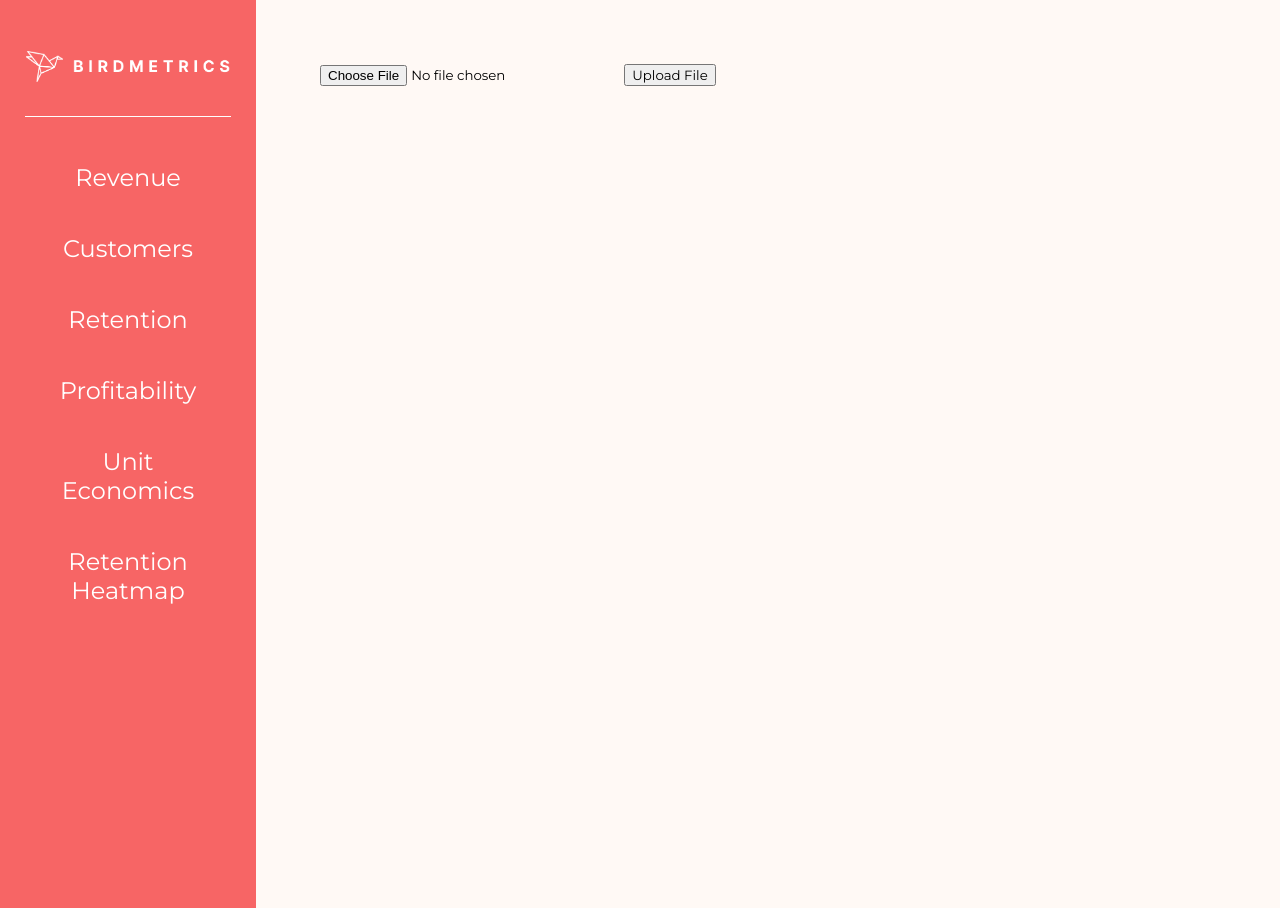
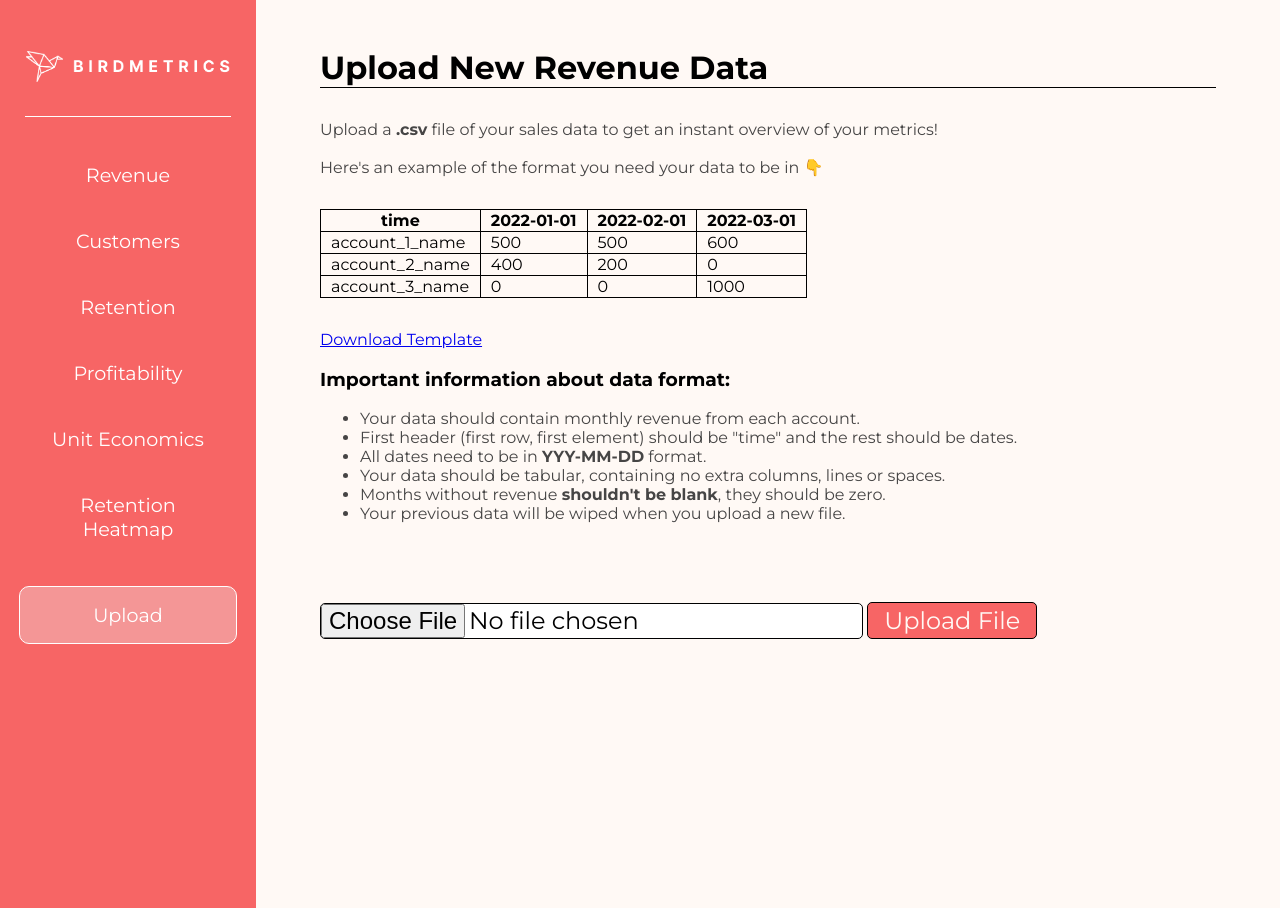
Before and after one commit to kerem-kaynak/birdmetrics, a Flask app: page /upload in a window 1280 px wide. Run offline with Flask 2, Linux system fonts and the light colour scheme; the visitor is signed in with stand-in values (Sample User, id 1); parts of the project's set-up code (start-up, migrations or seed data) failed here and were passed over; some libraries are stand-ins or nearby versions.

Commit message:
add: heatmap service, db mods

```diff
--- a/app/simple_pages/helpers/metric_calculation.py
+++ b/app/simple_pages/helpers/metric_calculation.py
@@ -1,6 +1,17 @@
+import json
+from unittest import skip
 from flask_login import current_user
 import pandas as pd
-from app.authentication.models import Metric
+import numpy as np
+from app.authentication.models import Metric, Heatmap
+from app.extensions.database import db
+import plotly
+from sqlalchemy import true
+import plotly.express as px
+from markupsafe import Markup
+
+
+
 
 dummy = {'time':['2021-01-01','2021-02-01','2021-03-01','2021-04-01','2021-05-01','2021-06-01',],
 'acc1':[1000,800,900,1000,1000,1400],
@@ -34,10 +45,12 @@ def arr_calc(df):
     return None
 
 def new_mrr_calc(df):
-    temp = df
+    temp = df.copy()
     for i in range(len(df)):
         for j in range(1,len(df.columns)):
-            if (df.iloc[i,j] != 0) & (df.iloc[i,j-1] == 0):
+            if ((df.iloc[i,j] != 0) & (df.iloc[i,j-1] == 0)):
+                next
+            else:
                 temp.iloc[i,j] = 0
     new_mrr = temp.sum()
     for i in range(len(new_mrr)):
@@ -47,12 +60,15 @@ def new_mrr_calc(df):
     return None
 
 def churned_mrr_calc(df):
-    temp = df
+    temp = df.copy()
     for i in range(len(df)):
         for j in range(1,len(df.columns)):
-            if (df.iloc[i,j] == 0) & (df.iloc[i,j-1] != 0):
+            if ((df.iloc[i,j] == 0) & (df.iloc[i,j-1] != 0)):
+                temp.iloc[i,j] = -1 * df.iloc[i,j-1]
+            else:
                 temp.iloc[i,j] = 0
     churned_mrr = temp.sum()
+    churned_mrr[0] = 0
     for i in range(len(churned_mrr)):
         new_log = Metric(company_id = current_user.id, metric_name = 'churned_mrr', month = churned_mrr.index[i], value = churned_mrr[i])
         new_log.save()
@@ -60,7 +76,7 @@ def churned_mrr_calc(df):
     return None
 
 def expansion_mrr_calc(df):
-    temp = df
+    temp = df.copy()
     for i in range(len(df)):
         for j in range(1,len(df.columns)):
             if (df.iloc[i,j] > df.iloc[i,j-1]) & (df.iloc[i,j-1] != 0):
@@ -68,6 +84,7 @@ def expansion_mrr_calc(df):
             else:
                 temp.iloc[i,j] = 0
     expansion_mrr = temp.sum()
+    expansion_mrr[0] = 0
     for i in range(len(expansion_mrr)):
         new_log = Metric(company_id = current_user.id, metric_name='expansion_mrr', month=expansion_mrr.index[i], value = expansion_mrr[i])
         new_log.save()
@@ -75,7 +92,7 @@ def expansion_mrr_calc(df):
     return None
 
 def contraction_mrr_calc(df):
-    temp = df
+    temp = df.copy()
     for i in range(len(df)):
         for j in range(1,len(df.columns)):
             if (df.iloc[i,j] < df.iloc[i,j-1]) & (df.iloc[i,j-1] != 0) & (df.iloc[i,j] != 0):
@@ -83,19 +100,360 @@ def contraction_mrr_calc(df):
             else:
                 temp.iloc[i,j] = 0
     contraction_mrr = temp.sum()
+    contraction_mrr[0] = 0
     for i in range(len(contraction_mrr)):
         new_log = Metric(company_id = current_user.id, metric_name='contraction_mrr', month=contraction_mrr.index[i], value = contraction_mrr[i])
         new_log.save()
 
     return None
 
-def revenue_metrics(data):
+def run_metrics(data):
     df = json_to_df(data)
+    wipe_user_data()
     mrr_calc(df)
     arr_calc(df)
     new_mrr_calc(df)
     churned_mrr_calc(df)
     expansion_mrr_calc(df)
     contraction_mrr_calc(df)
+    customers_calc(df)
+    new_customers_calc(df)
+    churned_customers_calc(df)
+    logo_retention_calc(df)
+    logo_churn_rate_calc(df)
+    customer_lifetime_calc(df)
+    arpa_calc(df)
+    lifetime_value_calc(df)
+    ndr_calc(df)
+    monthly_gross_churn_calc(df)
+    net_mrr_churn_calc(df)
+    quick_ratio_calc(df)
+    retention_heatmap(df)
 
     return None
+
+def customers_calc(df):
+    temp = df.copy()
+    customers = (temp!=0).sum()
+    for i in range(len(customers)):
+        new_log = Metric(company_id = current_user.id, metric_name = 'customers', month=customers.index[i], value=customers[i])
+        new_log.save()
+    return None
+
+def new_customers_calc(df):
+    temp = df.copy()
+    for i in range(len(df)):
+        for j in range(1,len(df.columns)):
+            if ((df.iloc[i,j] != 0) & (df.iloc[i,j-1] == 0)):
+                temp.iloc[i,j] = 1
+            else:
+                temp.iloc[i,j] = 0
+    new_customers = (temp!=0).sum()
+    for i in range(len(new_customers)):
+        new_log = Metric(company_id = current_user.id, metric_name = 'new_customers', month = new_customers.index[i], value = new_customers[i])
+        new_log.save()
+
+    return None
+
+def churned_customers_calc(df):
+    temp = df.copy()
+    for i in range(len(df)):
+        for j in range(1,len(df.columns)):
+            if ((df.iloc[i,j] == 0) & (df.iloc[i,j-1] != 0)):
+                temp.iloc[i,j] = -1 * df.iloc[i,j-1]
+            else:
+                temp.iloc[i,j] = 0
+    churned_customers = (temp!=0).sum()
+    churned_customers[0] = 0
+    for i in range(len(churned_customers)):
+        new_log = Metric(company_id = current_user.id, metric_name = 'churned_customers', month = churned_customers.index[i], value = churned_customers[i])
+        new_log.save()
+
+    return None
+
+def logo_retention_calc(df):
+    for j in range(1,len(df.columns)):
+        prev_customers = 0
+        retained_customers = 0
+        for i in range(len(df)):
+            if df.iloc[i,j-1] != 0:
+                prev_customers += 1
+                if df.iloc[i,j] != 0:
+                    retained_customers += 1
+        rate = retained_customers / prev_customers
+        new_log = Metric(company_id = current_user.id, metric_name = 'logo_retention', month = df.columns[j], value = rate)
+        new_log.save()
+
+    return None
+
+def logo_churn_rate_calc(df):
+    for j in range(1,len(df.columns)):
+        prev_customers = 0
+        churned_customers = 0
+        for i in range(len(df)):
+            if df.iloc[i,j-1] != 0:
+                prev_customers += 1
+                if df.iloc[i,j] == 0:
+                    churned_customers += 1
+        rate = churned_customers / prev_customers
+        new_log = Metric(company_id = current_user.id, metric_name = 'logo_churn_rate', month = df.columns[j], value = rate)
+        new_log.save()
+
+    return None
+
+def customer_lifetime_calc(df):
+    for j in range(1,len(df.columns)):
+        prev_customers = 0
+        churned_customers = 0
+        for i in range(len(df)):
+            if df.iloc[i,j-1] != 0:
+                prev_customers += 1
+                if df.iloc[i,j] == 0:
+                    churned_customers += 1
+        rate = churned_customers / prev_customers
+        if rate == 0:
+            new_log = Metric(company_id = current_user.id, metric_name = 'customer_lifetime', month = df.columns[j], value = 0)
+            new_log.save()
+        else:
+            new_log = Metric(company_id = current_user.id, metric_name = 'customer_lifetime', month = df.columns[j], value = 1/rate)
+            new_log.save()
+
+    return None
+
+def arpa_calc(df):
+    mrr = df.sum()
+    customers = (df!=0).sum()
+    arpa = mrr/customers
+    for i in range(len(arpa)):
+        new_log = Metric(company_id = current_user.id, metric_name = 'arpa', month = arpa.index[i], value = arpa[i])
+        new_log.save()
+
+    return None
+
+def lifetime_value_calc(df):
+    temp_arpa = df.copy()
+    temp_arpa.drop(temp_arpa.columns[0], axis = 1, inplace = True)
+    mrr = temp_arpa.sum()
+    customers = (temp_arpa!=0).sum()
+    arpa = mrr/customers
+    for j in range(1,len(df.columns)):
+        prev_customers = 0
+        churned_customers = 0
+        for i in range(len(df)):
+            if df.iloc[i,j-1] != 0:
+                prev_customers += 1
+                if df.iloc[i,j] == 0:
+                    churned_customers += 1
+        rate = churned_customers / prev_customers
+        if rate == 0:
+            new_log = Metric(company_id = current_user.id, metric_name = 'lifetime_value', month = df.columns[j], value = 0)
+            new_log.save()
+        else:
+            new_log = Metric(company_id = current_user.id, metric_name = 'lifetime_value', month = df.columns[j], value = arpa[j-1]*(1/rate))
+            new_log.save()
+
+    return None
+
+def ndr_calc(df):
+    mrr = df.sum()
+
+    temp_exp = df.copy()
+    for i in range(len(df)):
+        for j in range(1,len(df.columns)):
+            if (df.iloc[i,j] > df.iloc[i,j-1]) & (df.iloc[i,j-1] != 0):
+                temp_exp.iloc[i,j] = df.iloc[i,j] - df.iloc[i,j-1]
+            else:
+                temp_exp.iloc[i,j] = 0
+    expansion_mrr = temp_exp.sum()
+    expansion_mrr[0] = 0
+
+    temp_churn = df.copy()
+    for i in range(len(df)):
+        for j in range(1,len(df.columns)):
+            if ((df.iloc[i,j] == 0) & (df.iloc[i,j-1] != 0)):
+                temp_churn.iloc[i,j] = -1 * df.iloc[i,j-1]
+            else:
+                temp_churn.iloc[i,j] = 0
+    churned_mrr = temp_churn.sum()
+    churned_mrr[0] = 0
+
+    temp_con = df.copy()
+    for i in range(len(df)):
+        for j in range(1,len(df.columns)):
+            if (df.iloc[i,j] < df.iloc[i,j-1]) & (df.iloc[i,j-1] != 0) & (df.iloc[i,j] != 0):
+                temp_con.iloc[i,j] = df.iloc[i,j] - df.iloc[i,j-1]
+            else:
+                temp_con.iloc[i,j] = 0
+    contraction_mrr = temp_con.sum()
+    contraction_mrr[0] = 0
+
+    temp_ndr = mrr.copy()
+    temp_ndr[0] = 0
+
+    for i in range(1,len(mrr)):
+        temp_ndr[i] = 1 + ((expansion_mrr[i] + churned_mrr[i] + contraction_mrr[i]) / mrr[i-1])
+
+    for i in range(len(temp_ndr)):
+        new_log = Metric(company_id = current_user.id, metric_name = 'ndr', month = temp_ndr.index[i], value = temp_ndr[i])
+        new_log.save()
+
+    return None
+
+def monthly_gross_churn_calc(df):
+    temp_churn = df.copy()
+    for i in range(len(df)):
+        for j in range(1,len(df.columns)):
+            if ((df.iloc[i,j] == 0) & (df.iloc[i,j-1] != 0)):
+                temp_churn.iloc[i,j] = -1 * df.iloc[i,j-1]
+            else:
+                temp_churn.iloc[i,j] = 0
+    churned_mrr = temp_churn.sum()
+    churned_mrr[0] = 0
+
+    temp_con = df.copy()
+    for i in range(len(df)):
+        for j in range(1,len(df.columns)):
+            if (df.iloc[i,j] < df.iloc[i,j-1]) & (df.iloc[i,j-1] != 0) & (df.iloc[i,j] != 0):
+                temp_con.iloc[i,j] = df.iloc[i,j] - df.iloc[i,j-1]
+            else:
+                temp_con.iloc[i,j] = 0
+    contraction_mrr = temp_con.sum()
+    contraction_mrr[0] = 0
+
+    mrr = df.sum()
+
+    monthly_gross_churn = -1 * (churned_mrr + contraction_mrr) / mrr
+
+    for i in range(len(monthly_gross_churn)):
+        new_log = Metric(company_id = current_user.id, metric_name = 'monthly_gross_churn', month = monthly_gross_churn.index[i], value = monthly_gross_churn[i])
+        new_log.save()
+
+    return None
+
+def net_mrr_churn_calc(df):
+    temp_exp = df.copy()
+    for i in range(len(df)):
+        for j in range(1,len(df.columns)):
+            if (df.iloc[i,j] > df.iloc[i,j-1]) & (df.iloc[i,j-1] != 0):
+                temp_exp.iloc[i,j] = df.iloc[i,j] - df.iloc[i,j-1]
+            else:
+                temp_exp.iloc[i,j] = 0
+    expansion_mrr = temp_exp.sum()
+    expansion_mrr[0] = 0
+
+    temp_churn = df.copy()
+    for i in range(len(df)):
+        for j in range(1,len(df.columns)):
+            if ((df.iloc[i,j] == 0) & (df.iloc[i,j-1] != 0)):
+                temp_churn.iloc[i,j] = -1 * df.iloc[i,j-1]
+            else:
+                temp_churn.iloc[i,j] = 0
+    churned_mrr = temp_churn.sum()
+    churned_mrr[0] = 0
+
+    temp_con = df.copy()
+    for i in range(len(df)):
+        for j in range(1,len(df.columns)):
+            if (df.iloc[i,j] < df.iloc[i,j-1]) & (df.iloc[i,j-1] != 0) & (df.iloc[i,j] != 0):
+                temp_con.iloc[i,j] = df.iloc[i,j] - df.iloc[i,j-1]
+            else:
+                temp_con.iloc[i,j] = 0
+    contraction_mrr = temp_con.sum()
+    contraction_mrr[0] = 0
+
+    mrr = df.sum()
+
+    net_mrr_churn = (-1 * (contraction_mrr + churned_mrr) - expansion_mrr) / mrr
+
+    for i in range(len(net_mrr_churn)):
+        new_log = Metric(company_id = current_user.id, metric_name = 'net_mrr_churn', month = net_mrr_churn.index[i], value = net_mrr_churn[i])
+        new_log.save()
+
+    return None
+
+def quick_ratio_calc(df):
+    temp_exp = df.copy()
+    for i in range(len(df)):
+        for j in range(1,len(df.columns)):
+            if (df.iloc[i,j] > df.iloc[i,j-1]) & (df.iloc[i,j-1] != 0):
+                temp_exp.iloc[i,j] = df.iloc[i,j] - df.iloc[i,j-1]
+            else:
+                temp_exp.iloc[i,j] = 0
+    expansion_mrr = temp_exp.sum()
+    expansion_mrr[0] = 0
+
+    temp_churn = df.copy()
+    for i in range(len(df)):
+        for j in range(1,len(df.columns)):
+            if ((df.iloc[i,j] == 0) & (df.iloc[i,j-1] != 0)):
+                temp_churn.iloc[i,j] = -1 * df.iloc[i,j-1]
+            else:
+                temp_churn.iloc[i,j] = 0
+    churned_mrr = temp_churn.sum()
+    churned_mrr[0] = 0
+
+    temp_con = df.copy()
+    for i in range(len(df)):
+        for j in range(1,len(df.columns)):
+            if (df.iloc[i,j] < df.iloc[i,j-1]) & (df.iloc[i,j-1] != 0) & (df.iloc[i,j] != 0):
+                temp_con.iloc[i,j] = df.iloc[i,j] - df.iloc[i,j-1]
+            else:
+                temp_con.iloc[i,j] = 0
+    contraction_mrr = temp_con.sum()
+    contraction_mrr[0] = 0
+
+    temp_new = df.copy()
+    for i in range(len(df)):
+        for j in range(1,len(df.columns)):
+            if ((df.iloc[i,j] != 0) & (df.iloc[i,j-1] == 0)):
+                next
+            else:
+                temp_new.iloc[i,j] = 0
+    new_mrr = temp_new.sum()
+    new_mrr[0] = 0
+
+    quick_ratio = new_mrr.copy()
+
+    for i in range(len(new_mrr)):
+        if (contraction_mrr[i] + churned_mrr[i]) == 0:
+            quick_ratio[i] = 0
+        else:
+            quick_ratio[i] = (new_mrr[i] + expansion_mrr[i]) / (-1 * (contraction_mrr[i] + churned_mrr[i]))
+    for i in range(len(quick_ratio)):
+        new_log = Metric(company_id = current_user.id, metric_name = 'quick_ratio', month = quick_ratio.index[i], value = quick_ratio[i])
+        new_log.save()
+
+    return None
+
+def wipe_user_data():
+    user_id = current_user.id
+    try:
+        Metric.query.filter_by(company_id = user_id).delete()
+        Heatmap.query.filter_by(company_id = user_id).delete()
+        db.session.commit()
+    except:
+        db.session.rollback()
+
+def retention_heatmap(df):
+    zeros_data = np.zeros(shape=(len(df.columns), len(df.columns)))
+    retention_data = pd.DataFrame(zeros_data, columns=list(range(len(df.columns))), index=df.columns)
+    for i in range(len(df.columns)):
+        retention_col = [0] * (len(df.columns))
+        for j in range(i,len(df.columns)):
+            for t in range(len(df.index)):
+                if ((df.iloc[t,i] != 0) & (df.iloc[t,j] != 0)):
+                    retention_col[j-i] += 1
+        retention_col = list(np.array(retention_col) / np.array([retention_col[0] for i in range(len(retention_col))]))
+        retention_data.iloc[i] = retention_col
+    heatmap = px.imshow(retention_data, text_auto = True, color_continuous_scale='rdylgn')
+    heatmap.update_xaxes(side="top")
+    heatmap.layout.update(xaxis = dict(
+        tickmode='linear',
+    ))
+    heatmap.layout.update(yaxis = dict(
+        tickvals=retention_data.index
+    ))
+    graph =  plotly.io.to_html(heatmap)
+    new_log = Heatmap(company_id = current_user.id, graph_markup = Markup(graph))
+    new_log.save()
+    return None
--- a/app/simple_pages/routes.py
+++ b/app/simple_pages/routes.py
@@ -1,8 +1,10 @@
+from crypt import methods
 from datetime import date
 from distutils.command.upload import upload
 from os import name
-from flask import Blueprint, redirect, render_template, url_for, request
+from flask import Blueprint, redirect, render_template, url_for, request, flash
 from flask_login import current_user, login_required
+from flask.helpers import get_flashed_messages
 import json
 import datetime
 from app.simple_pages.helpers.graph_metric import graph_metric
@@ -72,19 +74,35 @@ def unit_economics():
     metrics = ['ndr','monthly_gross_churn','net_mrr_churn', 'quick_ratio']
     return render_template('simple_pages/metric_page.html', page_name=page_name, metrics=metrics, user_id=user_id, metric_dict=metric_dict)
 
-@blueprint.route('/upload', methods=['GET','POST'])
+@blueprint.route('/upload')
 @login_required
 def upload_file():
-    if request.method == "POST":
-        upload_data = request.form.get("data", False)
-        upload_data = json.loads(upload_data)
-        for i in upload_data.keys():
-            if i != 'time':
-                for j in range(len(upload_data[i])):
-                    upload_data[i][j] = float(upload_data[i][j])
-            else:
-                for j in range(len(upload_data[i])):
-                    upload_data[i][j] = datetime.datetime.strptime(upload_data[i][j], '%Y-%m-%d').date()
-        revenue_metrics(upload_data)
-        print('done')
     return render_template('simple_pages/upload_page.html')
+
+@blueprint.route('/')
+def index():
+    return redirect(url_for('simple_pages.revenue'))
+
+@blueprint.route('/fileupload', methods=['POST'])
+@login_required
+def file_upload():
+    upload_data = request.form.get("data", False)
+    upload_data = json.loads(upload_data)
+    for i in upload_data.keys():
+        if i != 'time':
+            for j in range(len(upload_data[i])):
+                upload_data[i][j] = float(upload_data[i][j])
+        else:
+            for j in range(len(upload_data[i])):
+                upload_data[i][j] = datetime.datetime.strptime(upload_data[i][j], '%Y-%m-%d').date()
+    run_metrics(upload_data)
+    return redirect(url_for('simple_pages.revenue'))
+
+@blueprint.route('/retention_heatmap')
+@login_required
+def retention_heatmap():
+    user_id = current_user.id
+    page_name = 'Cohort Retention Heatmap'
+    tmp = Heatmap.query.filter_by(company_id = user_id).all()
+    graph = Markup(tmp[0].graph_markup)
+    return render_template('simple_pages/heatmap.html', graph = graph, page_name=page_name)
--- a/app/static/base.css
+++ b/app/static/base.css
@@ -34,20 +34,21 @@ img {
 }
 
 #menubar button {
-    width: 80%;
+    width: 85%;
     background-color: transparent;
     border: 1px solid #f76565;
     margin: 4px 0px;
     padding: 16px;
     color: #ffffff;
     border-radius: 10px;
-    font-size: 1.5rem;
+    font-size: 1.2rem;
 }
 
 #menubar button:hover{
     background-color: #F49696;
     border: 1px solid #FFFFFF;
     cursor: pointer;
+    font-weight: bold;
 }
 
 #main {
@@ -59,7 +60,7 @@ img {
 }
 
 #content {
-    margin: 64px 64px;
+    margin: 48px 64px 64px 64px;
     height: 90vh;
 }
 
@@ -112,3 +113,64 @@ hr {
     background-color: #FFECE1;
     border-radius: 10px;
 }
+
+#menubar #uploader {
+    margin-top: 24px;
+    background-color: #F49696;
+    border: 1px solid #FFFFFF;
+    cursor: pointer;
+}
+
+#menubar #uploader:hover {
+    box-shadow: 0px 0px 10px whitesmoke;
+}
+
+#fileUpload {
+    margin-top: 64px;
+    font-size: 1.5rem;
+    font-family: 'Montserrat', sans-serif;
+    background-color: white;
+    border: 1px solid black;
+    border-radius: 5px;
+}
+
+#uploadButton {
+    padding: 3px 16px;
+    font-size: 1.5rem;
+    background-color: #f76565;
+    border-radius: 5px;
+    color: #fff9f5;
+    border: 1px solid black;
+}
+
+#uploadButton:hover {
+    box-shadow: 0px 0px 5px black;
+    border: 1px solid whitesmoke;
+    cursor: pointer;
+}
+
+td, th {
+    padding-left: 10px;
+    padding-right: 10px;
+}
+
+table, td, th {
+    border: 1px solid black;
+    border-collapse: collapse;
+}
+
+table {
+    margin: 32px 0px;
+}
+
+p, li {
+    color: #464545;
+}
+
+#logout {
+    display: flex;
+    flex-direction: row;
+    justify-content: flex-end;
+    margin-top: 40px;
+
+}
--- a/app/static/csvToJson.js
+++ b/app/static/csvToJson.js
@@ -14,9 +14,15 @@ const uploadButton = document.getElementById('uploadButton').addEventListener('c
                 data_arr[results.data[i][0]] = temp
             }
 
-            $.post( "/upload", {
+            $.post( "/fileupload", {
                 data: JSON.stringify(data_arr)
             });
+
+            alert('Upload successful!')
+
+            setTimeout(function(){
+                window.location.href = '/revenue';
+            }, 1000);
         }
     })
 })
--- /dev/null
+++ b/app/static/template.csv
@@ -0,0 +1,5 @@
+time;2021-01-01;2021-02-01;2021-03-01;2021-04-01
+acc1;1000;1200;1000;1400
+acc2;0;0;700;1200
+acc3;800;800;600;0
+acc4;900;900;800;1000
--- a/app/templates/base.html
+++ b/app/templates/base.html
@@ -11,17 +11,26 @@
     <body>
         <div id="layout">
             <div id="menubar">
-                <img onclick="{{url_for('simple_pages.revenue')}}" src="{{url_for('static', filename='white_logo.png')}}" id="logo">
+                <img onclick="window.location.href='/revenue'" src="{{url_for('static', filename='white_logo.png')}}" id="logo">
                 <hr size="1" width="80%" color="#FFFFFF">
-                <button onclick="{{url_for('simple_pages.revenue')}}">Revenue</button>
-                <button onclick="{{url_for('simple_pages.revenue')}}">Customers</button>
-                <button onclick="{{url_for('simple_pages.revenue')}}">Retention</button>
-                <button onclick="{{url_for('simple_pages.revenue')}}">Profitability</button>
-                <button onclick="{{url_for('simple_pages.revenue')}}">Unit Economics</button>
-                <button onclick="{{url_for('simple_pages.revenue')}}">Retention Heatmap</button>
+                <button onclick="window.location.href='/revenue'">Revenue</button>
+                <button onclick="window.location.href='/customers'">Customers</button>
+                <button onclick="window.location.href='/retention'">Retention</button>
+                <button onclick="window.location.href='/profitability'">Profitability</button>
+                <button onclick="window.location.href='/unit_economics'">Unit Economics</button>
+                <button onclick="window.location.href='/retention_heatmap'">Retention Heatmap</button>
+                <button onclick="window.location.href='/upload'" id="uploader">Upload</button>
             </div>
             <div id="main">
                 <div id="content">
+
+                    {% with messages = get_flashed_messages() %}
+                        {% if messages %}
+                            {% for msg in messages %}
+                                <h1 style="color: red;">{{ msg }}</h1>
+                            {% endfor %}
+                        {% endif %}
+                    {% endwith %}
                     {% block content %}{% endblock %}
                 </div>
             </div>
--- a/app/templates/simple_pages/metric_page.html
+++ b/app/templates/simple_pages/metric_page.html
@@ -1,8 +1,9 @@
 {% extends 'base.html'%}
 
 {% block content %}
+<div id="logout"><a href='logout'>Logout</a></div>
+<h1>{{page_name}}</h1>
 
-<h1>{{page_name}}</h1>
 
 <div id="overflow_div">
     {% for metric in metrics %}
--- a/app/templates/simple_pages/upload_page.html
+++ b/app/templates/simple_pages/upload_page.html
@@ -2,7 +2,52 @@
 
 {% block content %}
 
+<h1>Upload New Revenue Data</h1>
+<p>
+    Upload a <span style="font-weight: bold;">.csv</span> file of your sales data to get an instant overview of your metrics!
+    <br><br>
+    Here's an example of the format you need your data to be in 👇
+</p>
 
+<table>
+    <tr>
+        <th>time</th>
+        <th>2022-01-01</th>
+        <th>2022-02-01</th>
+        <th>2022-03-01</th>
+    </tr>
+    <tr>
+        <td>account_1_name</td>
+        <td>500</td>
+        <td>500</td>
+        <td>600</td>
+    </tr>
+    <tr>
+        <td>account_2_name</td>
+        <td>400</td>
+        <td>200</td>
+        <td>0</td>
+    </tr>
+    <tr>
+        <td>account_3_name</td>
+        <td>0</td>
+        <td>0</td>
+        <td>1000</td>
+    </tr>
+</table>
+
+<a href="{{url_for('static', filename='template.csv')}}" download>Download Template</a>
+
+<h3>Important information about data format:</h3>
+
+<ul>
+    <li>Your data should contain monthly revenue from each account.</li>
+    <li>First header (first row, first element) should be "time" and the rest should be dates.</li>
+    <li>All dates need to be in <span style="font-weight: bold;">YYY-MM-DD</span> format.</li>
+    <li>Your data should be tabular, containing no extra columns, lines or spaces.</li>
+    <li>Months without revenue <span style="font-weight: bold;">shouldn't be blank</span>, they should be zero.</li>
+    <li>Your previous data will be wiped when you upload a new file.</li>
+</ul>
 
 <input type="file" id="fileUpload" accept=".csv">
 <button id="uploadButton">Upload File</button>
```
Also changed, not shown: app/authentication/models.py (+13 -0 lines), app/static/login.css (added, +64 -0 lines), app/templates/authentication/login.html (+6 -4 lines), app/templates/authentication/register.html (+8 -6 lines), app/templates/simple_pages/heatmap.html (added, +18 -0 lines), app/simple_pages/helpers/csv_to_json.py (deleted), 2 other files.
